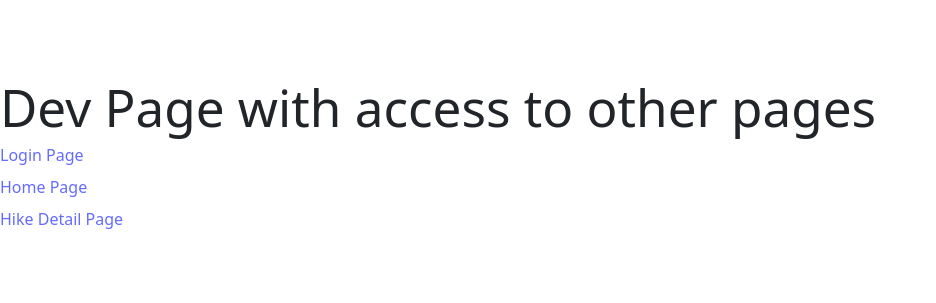
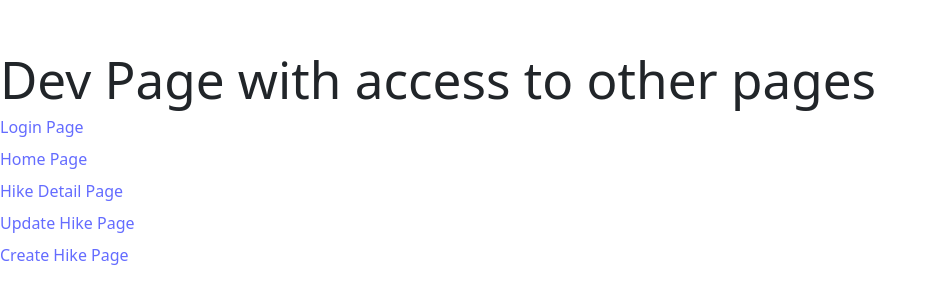
Before and after one commit to Slimslim/Hike-Club, a React (Vite) app in the folder client/: page / in a window 1280 px wide. Shown: the part 241-544 px from the top of the page, without its empty margins (0-936 px from the left). Built offline with nearby package versions, Linux system fonts and the light colour scheme.

Commit message:
Update DevPage.jsx

```diff
--- a/client/src/views/DevPage.jsx
+++ b/client/src/views/DevPage.jsx
@@ -1,4 +1,4 @@
-import { Link, useNavigate } from "react-router-dom";
+import { Link } from "react-router-dom";
 
 const DevPage = (props) => {
     return (
@@ -11,6 +11,9 @@ const DevPage = (props) => {
             <h1></h1>
             <Link to={"/hike/:id"}>Hike Detail Page</Link>
             <h1></h1>
+            <Link to={"/updatehike/:id"}>Update Hike Page</Link> {/* Add this line */}
+            <h1></h1>
+            <Link to={"/createhike"}>Create Hike Page</Link>
         </>
     );
 };
```
